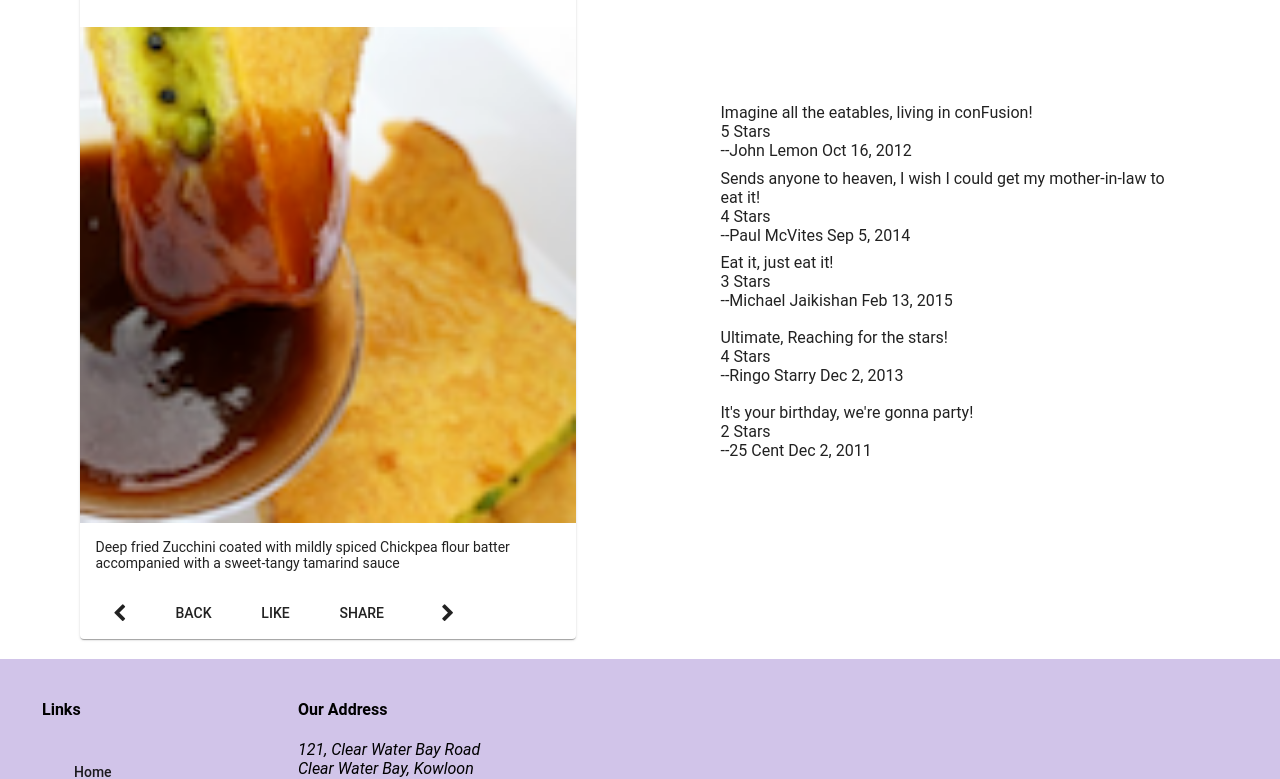
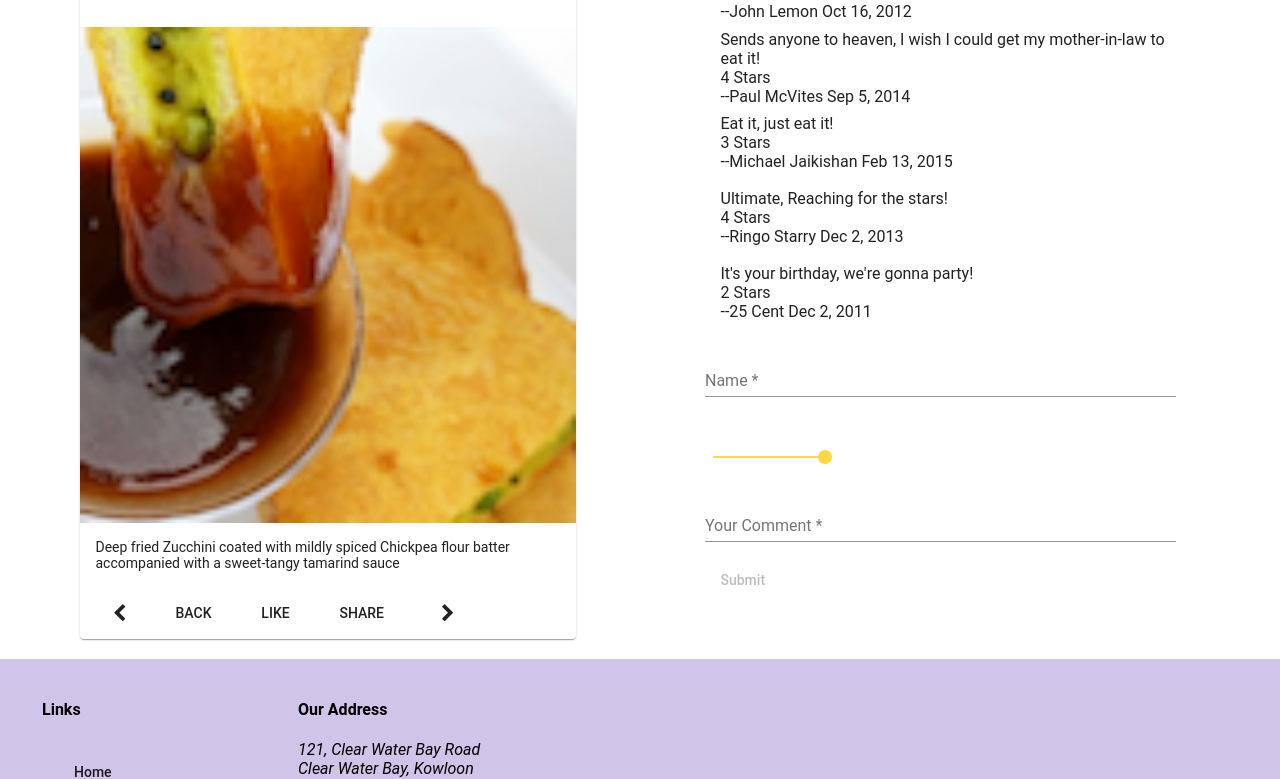
Before and after one commit to Rkgorai/angular, an Angular app: page /dishdetail/1 in a window 1280 px wide. Shown: the part 423-1202 px from the top of the page. Built offline with nearby package versions, Linux system fonts and the light colour scheme.

Commit message:
Assignment 3

```diff
--- a/src/app/app.module.ts
+++ b/src/app/app.module.ts
@@ -15,6 +15,7 @@ import { MatCheckboxModule } from '@angular/material/checkbox';
 import { MatSelectModule } from '@angular/material/select';
 import { MatSlideToggleModule } from '@angular/material/slide-toggle';
 import { MatProgressSpinnerModule } from '@angular/material/progress-spinner';
+import { MatSliderModule } from '@angular/material/slider';
 import { FormsModule } from '@angular/forms';
 import { ReactiveFormsModule } from '@angular/forms';
 
@@ -68,6 +69,7 @@ import { LoginComponent } from './login/login.component';
     MatSelectModule,
     MatSlideToggleModule,
     MatProgressSpinnerModule,
+    MatSliderModule
   ],
   providers: [
     DishService,
--- a/src/app/contact/contact.component.html
+++ b/src/app/contact/contact.component.html
@@ -69,6 +69,24 @@
           </mat-error>
         </mat-form-field>
       </p>
+      <table class="form-size">
+        <td>
+          <mat-slide-toggle formControlName="agree">May we contact you?</mat-slide-toggle>
+        </td>
+        <td>
+          <mat-select placeholder="How?" formControlName="contacttype">
+            <mat-option *ngFor="let ctype of contactType" [value]="ctype">
+              {{ ctype }}
+            </mat-option>
+          </mat-select>
+        </td>
+        </table>
+      <p>
+        <mat-form-field class="full-width">
+          <textarea matInput formControlName="message" placeholder="Your Feedback" rows=12></textarea>
+        </mat-form-field>
+      </p>
+      <button type="submit" mat-button class="background-primary text-floral-white">Submit</button>
     </form>
   </div>
 </div>
--- a/src/app/dishdetail/dishdetail.component.html
+++ b/src/app/dishdetail/dishdetail.component.html
@@ -49,7 +49,35 @@
           </mat-list-item>
           <br>
         </mat-list>
+        <div *ngIf = "commentForm.valid">
+          <p>{{ commentForm.value.comment }}<br>
+            {{ commentForm.value.rating }} Stars<br>
+             -- {{ commentForm.value.author }}</p>
+        </div>
+
+
+        <form novalidate [formGroup]="commentForm" #fform="ngForm" (ngSubmit)="onSubmit()">
+          <p>
+            <mat-form-field class="full-width">
+              <input matInput formControlName="author" placeholder="Name" type="text" required>
+              <mat-error *ngIf="formErrors.author">
+                {{ formErrors.author }}
+              </mat-error>
+            </mat-form-field>
+          </p>
+          <mat-slider min="1" max="5" step="1" thumbLabel tickInterval="1" formControlName="rating" ></mat-slider>
+          <p>
+            <mat-form-field class="full-width">
+              <input matInput formControlName="comment" placeholder="Your Comment" type="text" rows="20" required>
+              <mat-error *ngIf="formErrors.comment">
+                {{ formErrors.comment }}
+              </mat-error>
+            </mat-form-field>
+            <button type="submit" mat-button class="background-primary text-floral-white"[disabled]="commentForm.invalid" >Submit</button>
+          </p>
+        </form>
     </div>
+
   </div>
 
   <div [hidden]="dish">
--- a/src/app/dishdetail/dishdetail.component.scss
+++ b/src/app/dishdetail/dishdetail.component.scss
@@ -0,0 +1,11 @@
+.full-width {
+    width: 95%
+}
+
+.half-width {
+    width: 45%
+}
+
+.form-size {
+    width: 75%
+}
--- a/src/app/dishdetail/dishdetail.component.ts
+++ b/src/app/dishdetail/dishdetail.component.ts
@@ -1,9 +1,12 @@
-import { Component, OnInit } from '@angular/core';
+import { Component, OnInit, ViewChild, Input } from '@angular/core';
 import { Dish } from '../shared/dish';
 import { Params, ActivatedRoute } from '@angular/router';
 import { Location } from '@angular/common';
 import { DishService } from '../services/dish.service';
 import { switchMap } from 'rxjs/operators';
+import { FormBuilder, FormGroup, Validators } from '@angular/forms';
+import { Comment, CommentType } from '../shared/comment';
+import { from } from 'rxjs';
 
 
 
@@ -12,16 +15,43 @@ import { switchMap } from 'rxjs/operators';
   templateUrl: './dishdetail.component.html',
   styleUrls: ['./dishdetail.component.scss']
 })
+
+// @Input(commentForm.rating)
 export class DishdetailComponent implements OnInit {
 
   dish: Dish;
   dishIds: string[];
   prev: string;
   next: string;
+  commentForm: FormGroup;
+  comment: Comment;
+  commentType = CommentType;
+  @ViewChild('fform') commentFormDirective;
+  @Input('commentForm.rating') value : number;
+
+  formErrors = {
+    'author': '',
+    'comment':''
+  };
+
+  validationMessages = {
+    'author':{
+      'required':      'Author Name is required.',
+      'minlength':     'Author Name must be at least 2 characters long.',
+    },
+    'comment':{
+      'required':      'Comment is required.',
+    }
+
+
+  }
 
   constructor(private dishService: DishService,
     private route: ActivatedRoute,
-    private location: Location) { }
+    private location: Location,
+    private cm: FormBuilder) {
+      this.createForm();
+     }
 
   ngOnInit():void {
     this.dishService.getDishIds()
@@ -29,6 +59,42 @@ export class DishdetailComponent implements OnInit {
     this.route.params.pipe(switchMap((params: Params) => this.dishService.getDish(params['id'])))
     .subscribe(dish => { this.dish = dish; this.setPrevNext(dish.id); });
 
+  }
+
+  createForm(){
+    this.commentForm = this.cm.group({
+      rating: 5,
+      comment:['', [Validators.required]],
+      author:['', [Validators.required, Validators.minLength(2)] ]
+
+    });
+    this.commentForm.valueChanges
+      .subscribe(data => this.onValueChanged(data));
+
+    this.onValueChanged(); // reset form validation message
+
+  }
+
+
+
+  onValueChanged(data?: any) {
+    if (!this.commentForm) { return; }
+    const form = this.commentForm;
+    for (const field in this.formErrors) {
+      if (this.formErrors.hasOwnProperty(field)) {
+        // clear previous error message (if any)
+        this.formErrors[field] = '';
+        const control = form.get(field);
+        if (control && control.dirty && !control.valid) {
+          const messages = this.validationMessages[field];
+          for (const key in control.errors) {
+            if (control.errors.hasOwnProperty(key)) {
+              this.formErrors[field] += messages[key] + ' ';
+            }
+          }
+        }
+      }
+    }
   }
 
   setPrevNext(dishId: string) {
@@ -41,4 +107,26 @@ export class DishdetailComponent implements OnInit {
     this.location.back();
   }
 
+  onSubmit() {
+    this.comment = this.commentForm.value;
+    console.log(this.comment);
+
+    // push new comment to dish comment array
+    let date = new Date();
+    this.dish.comments.push({
+      rating: this.comment.rating,
+      comment: this.comment.comment,
+      author: this.comment.author,
+      date: date.toISOString()
+    });
+
+    this.commentForm.reset({
+      author: '',
+      comment: '',
+      rating: 5
+    }
+    );
+    this.commentFormDirective.resetForm();
+  }
+
 }
--- a/src/app/services/leader.service.ts
+++ b/src/app/services/leader.service.ts
@@ -1,4 +1,4 @@
-import { Injectable } from '@angular/core';
+import { Injectable, Input } from '@angular/core';
 import { Leader } from '../shared/leader';
 import { LEADERS } from '../shared/leaders';
 import { of, Observable } from 'rxjs';
@@ -8,6 +8,7 @@ import { delay } from 'rxjs/operators';
 @Injectable({
   providedIn: 'root'
 })
+
 export class LeaderService {
 
   constructor() { }
--- a/src/app/shared/comment.ts
+++ b/src/app/shared/comment.ts
@@ -3,4 +3,6 @@ export class Comment {
     comment: string;
     author: string;
     date: string;
-}
+};
+
+export const CommentType = ['None','None'];
```
